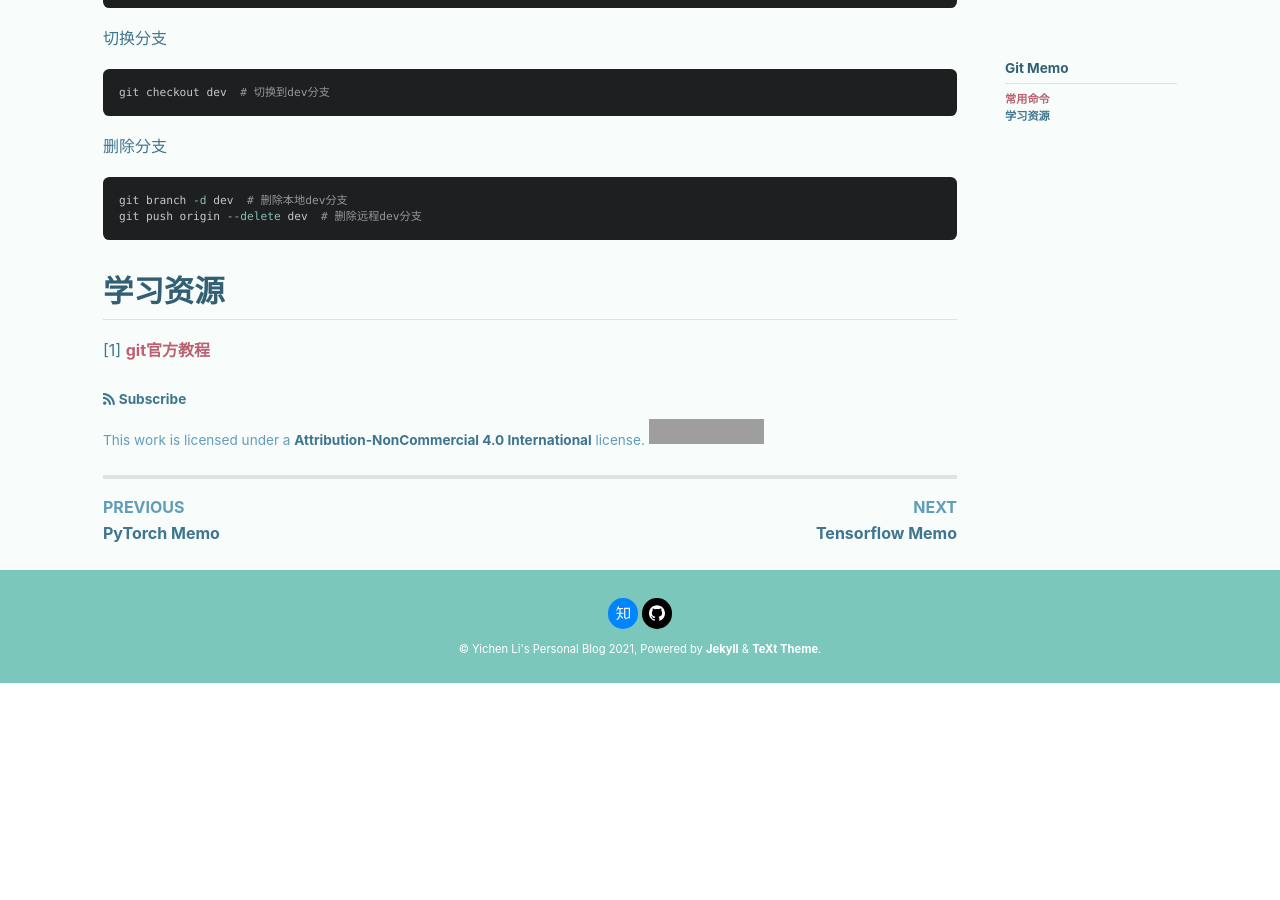
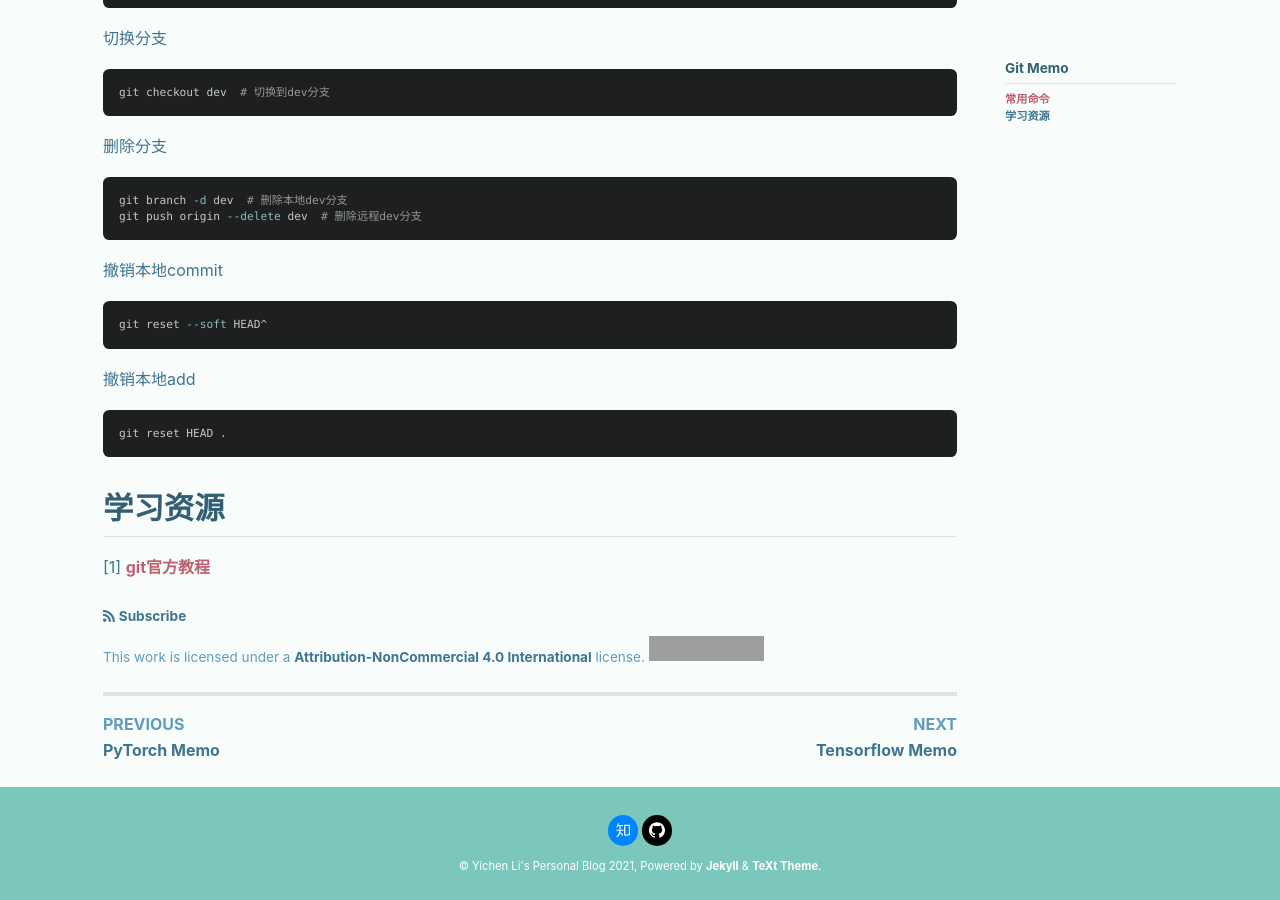
Before and after one commit to BepfCp/BepfCp.github.io, a Jekyll site: the page built from _posts/2021-09-05-git-memo.md, in a window 1280 px wide and 900 px high, scrolled down 710 px. Built offline with Jekyll 4.4.1, drawn with Linux system fonts in a browser that asks for light colours; nearby versions of some CDN libraries; before the commit the page ends 1393 px from its top, so only the background shows below that; grey boxes are pictures that could not be loaded.

Commit message:
update git memo

````diff
--- a/_posts/2021-09-05-git-memo.md
+++ b/_posts/2021-09-05-git-memo.md
@@ -19,8 +19,6 @@ date: 2021-09-05 10:50:00
 git branch -a
 ```
 
-
-
 提交修改记录
 
 ```bash
@@ -29,15 +27,11 @@ git commit -m "fix typo"
 git push origin main  # main意指将修改提交到远程main分支
 ```
 
-
-
 切换分支
 
 ```bash
 git checkout dev  # 切换到dev分支
 ```
-
-
 
 删除分支
 
@@ -46,7 +40,17 @@ git branch -d dev  # 删除本地dev分支
 git push origin --delete dev  # 删除远程dev分支
 ```
 
+撤销本地commit
 
+```bash
+git reset --soft HEAD^
+```
+
+撤销本地add
+
+```bash
+git reset HEAD .
+```
 
 ## 学习资源
 
````
